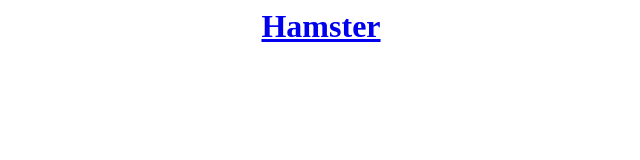
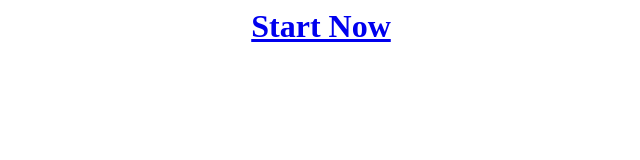
Before and after one commit to Jallal-Malik/Free_Earning, a plain HTML site: page index.html in a window 1280 px wide. Shown: the whole page, without its empty margins (319-959 px from the left). Drawn offline with Linux system fonts and the light colour scheme.

Commit message:
Update index.html

```diff
--- a/index.html
+++ b/index.html
@@ -7,7 +7,7 @@
         <a
           target="_blank"
           href="https://t.me/hamstEr_kombat_bot/start?startapp=kentId7328736995"
-          >Hamster</a
+          >Start Now</a
         >
       </h1>
     </center>
```
